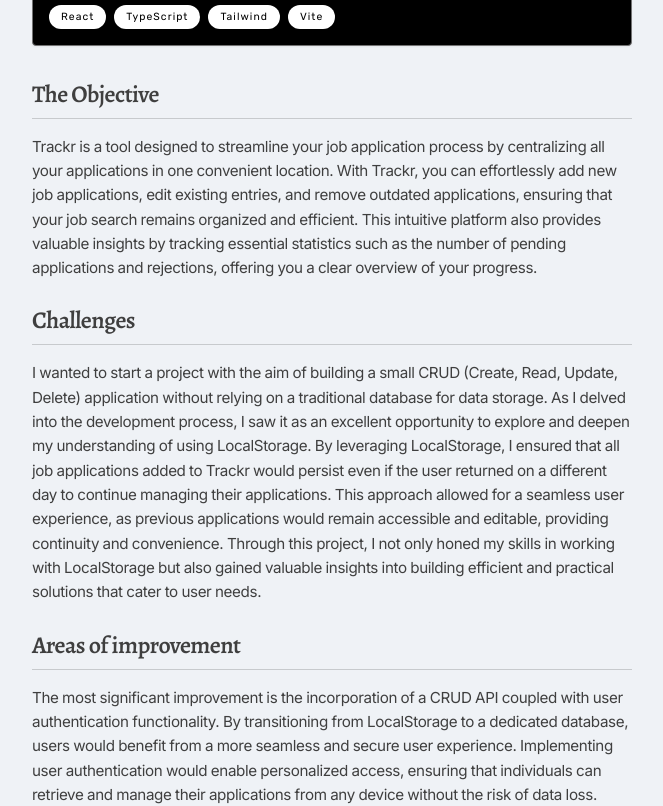
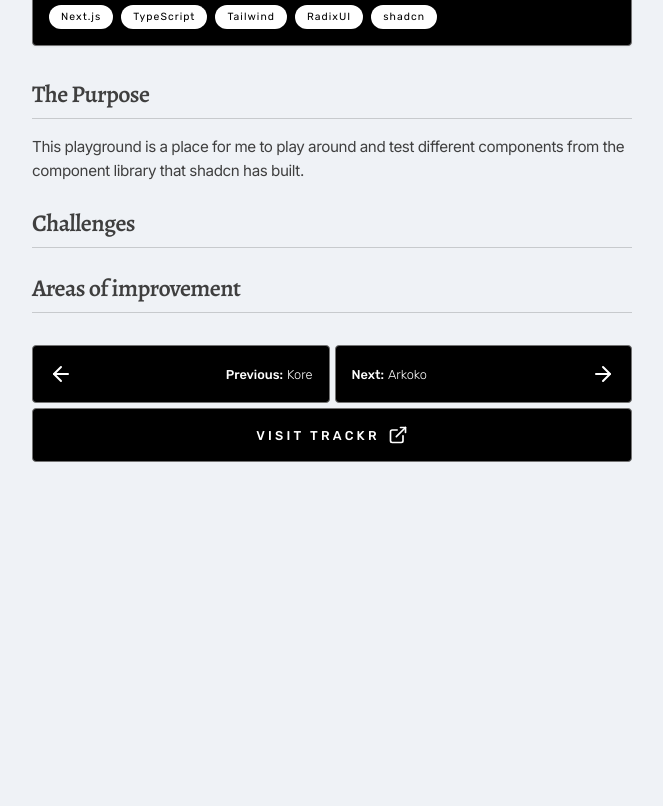
Before and after one commit to Yezo/portfolio-v2, a Next.js app: page /projects/playground in a window 1280 px wide. Shown: the part 520-1326 px from the top of the page, without its empty margins (310-973 px from the left). After the commit the page ends 1162 px from the top, so only its background shows below. Built offline with nearby package versions, Linux system fonts and the light colour scheme; a web font is replaced by a local one.

Commit message:
text updates

```diff
--- a/src/app/projects/playground/page.tsx
+++ b/src/app/projects/playground/page.tsx
@@ -29,31 +29,28 @@ export default function TrackrPage() {
         />
       </figure>
 
-      <WorksExternalLinks
-        githubURL="https://github.com/Yezo/learn-trackran"
-        demoURL="https://trackr-beta.vercel.app/"
-      />
+      <WorksExternalLinks githubURL="https://github.com/Yezo/shadcn-playground" demoURL="/" />
 
       <WorksProjectHeader
-        title="trackr"
-        subtitle="Mar. 2023"
-        technologies={["React", "TypeScript", "Tailwind", "Vite"]}
+        title="Playground"
+        subtitle="Apr. 2023"
+        technologies={["Next.js", "TypeScript", "Tailwind", "RadixUI", "shadcn"]}
       />
 
       <section className="mt-8 space-y-6">
         <div>
-          <TitleH2>The Objective</TitleH2>
-          <Paragraph>{`Trackr is a tool designed to streamline your job application process by centralizing all your applications in one convenient location. With Trackr, you can effortlessly add new job applications, edit existing entries, and remove outdated applications, ensuring that your job search remains organized and efficient. This intuitive platform also provides valuable insights by tracking essential statistics such as the number of pending applications and rejections, offering you a clear overview of your progress.`}</Paragraph>
+          <TitleH2>The Purpose</TitleH2>
+          <Paragraph>{`This playground is a place for me to play around and test different components from the component library that shadcn has built.`}</Paragraph>
         </div>
 
         <div>
           <TitleH2>Challenges</TitleH2>
-          <Paragraph>{`I wanted to start a project with the aim of building a small CRUD (Create, Read, Update, Delete) application without relying on a traditional database for data storage. As I delved into the development process, I saw it as an excellent opportunity to explore and deepen my understanding of using LocalStorage. By leveraging LocalStorage, I ensured that all job applications added to Trackr would persist even if the user returned on a different day to continue managing their applications. This approach allowed for a seamless user experience, as previous applications would remain accessible and editable, providing continuity and convenience. Through this project, I not only honed my skills in working with LocalStorage but also gained valuable insights into building efficient and practical solutions that cater to user needs.`}</Paragraph>
+          <Paragraph>{``}</Paragraph>
         </div>
 
         <div>
           <TitleH2>Areas of improvement</TitleH2>
-          <Paragraph>{`The most significant improvement is the incorporation of a CRUD API coupled with user authentication functionality. By transitioning from LocalStorage to a dedicated database, users would benefit from a more seamless and secure user experience. Implementing user authentication would enable personalized access, ensuring that individuals can retrieve and manage their applications from any device without the risk of data loss.`}</Paragraph>
+          <Paragraph>{``}</Paragraph>
         </div>
       </section>
 
```
